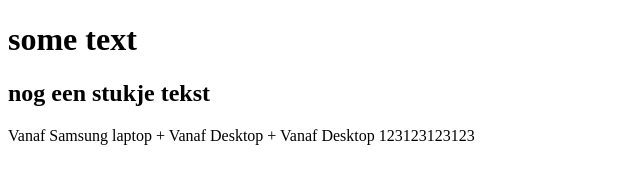
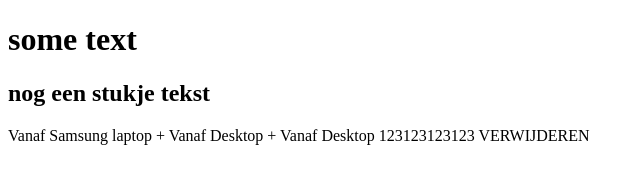
Before and after one commit to samsunguser/MyFirstHTML, a plain HTML site: page index.html in a window 1280 px wide. Shown: the whole page, without its empty margins (0-643 px from the left). Drawn offline with Linux system fonts and the light colour scheme.

Commit message:
vanaf 2de acc, hurrayy

```diff
--- a/index.html
+++ b/index.html
@@ -15,5 +15,8 @@ Vanaf Samsung laptop +
 Vanaf Desktop +
 
 Vanaf Desktop 123123123123
+
+
+VERWIJDEREN
 </body>
 </html>
```
